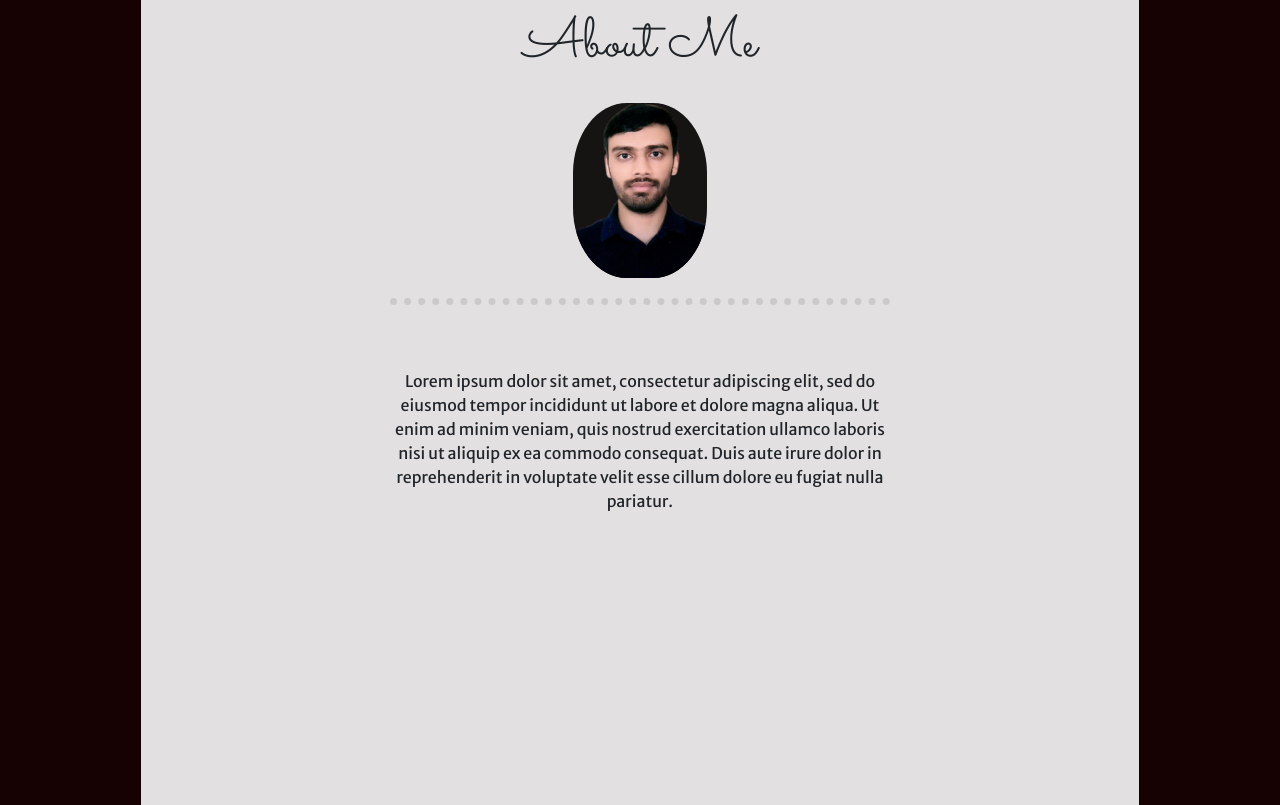
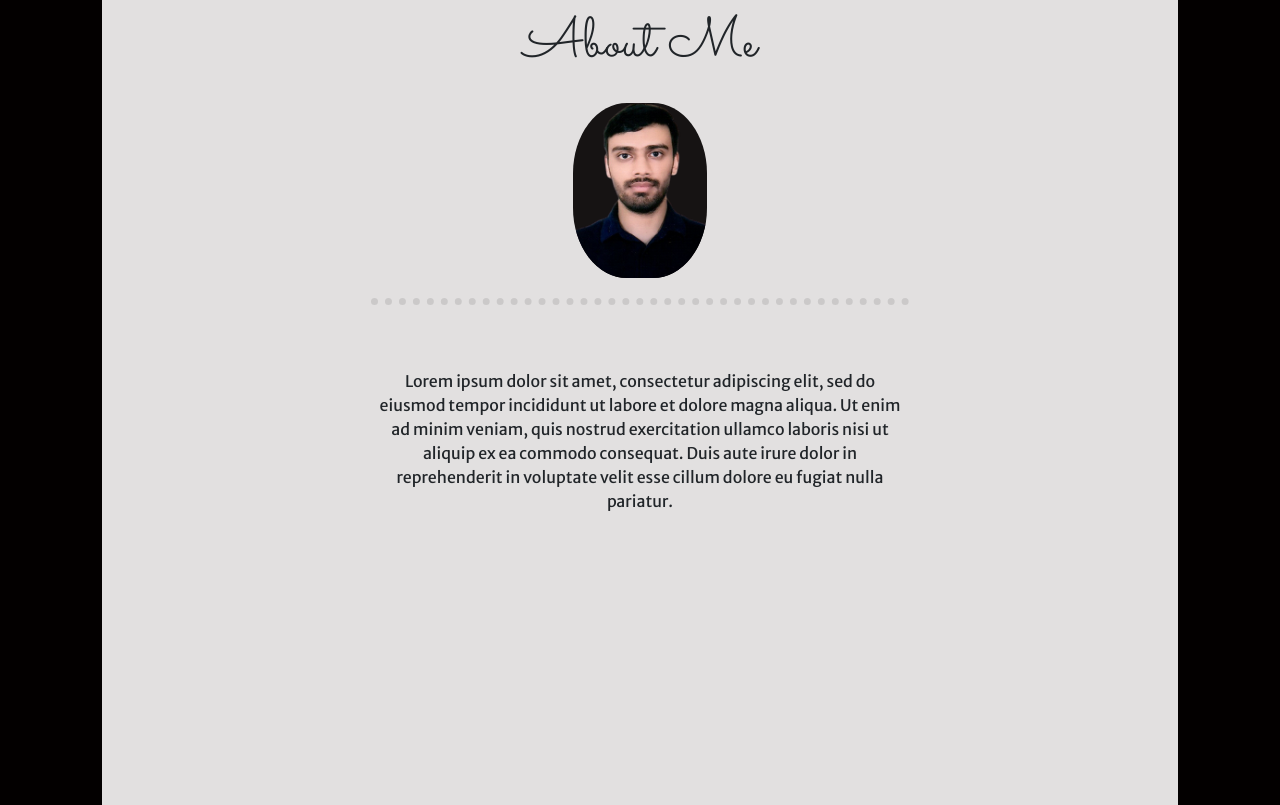
Before and after one commit to ChandanShukla/cv, a plain HTML site: page index.html in a window 1280 px wide. Shown: the part 1066-1871 px from the top of the page. Drawn offline with nearby package versions, Linux system fonts and the light colour scheme; files whose address does not match are found by name.

Commit message:
Changing in the index file and folder structure

```diff
--- a/index.html
+++ b/index.html
@@ -6,7 +6,7 @@
     <meta name="viewport" content="width=device-width, initial-scale=1, shrink-to-fit=no">
 
     <link rel="stylesheet" href="https://stackpath.bootstrapcdn.com/bootstrap/4.5.0/css/bootstrap.min.css" integrity="sha384-9aIt2nRpC12Uk9gS9baDl411NQApFmC26EwAOH8WgZl5MYYxFfc+NcPb1dKGj7Sk" crossorigin="anonymous">
-     <link rel="stylesheet" href="CSS\project.css">
+     <link rel="stylesheet" href="project.css">
      <link href="https://fonts.googleapis.com/css2?family=Sacramento&display=swap" rel="stylesheet">
      <link href="https://fonts.googleapis.com/css2?family=Merriweather+Sans&display=swap" rel="stylesheet">
     <title>Hello, Mate!</title>
--- a/CSS/project.css
+++ b/project.css
@@ -1,6 +1,6 @@
 
 body{
-    background-color: rgb(22, 2, 2);
+    background-color: rgb(3, 0, 0);
 }
 
 
@@ -67,7 +67,7 @@ h1{
 
 .div3{
     background-color:rgb(226, 224, 224);
-    width: 78%;
+    width: 84%;
 }
 
 #me{
```
Also changed, not shown: 1 other file.
